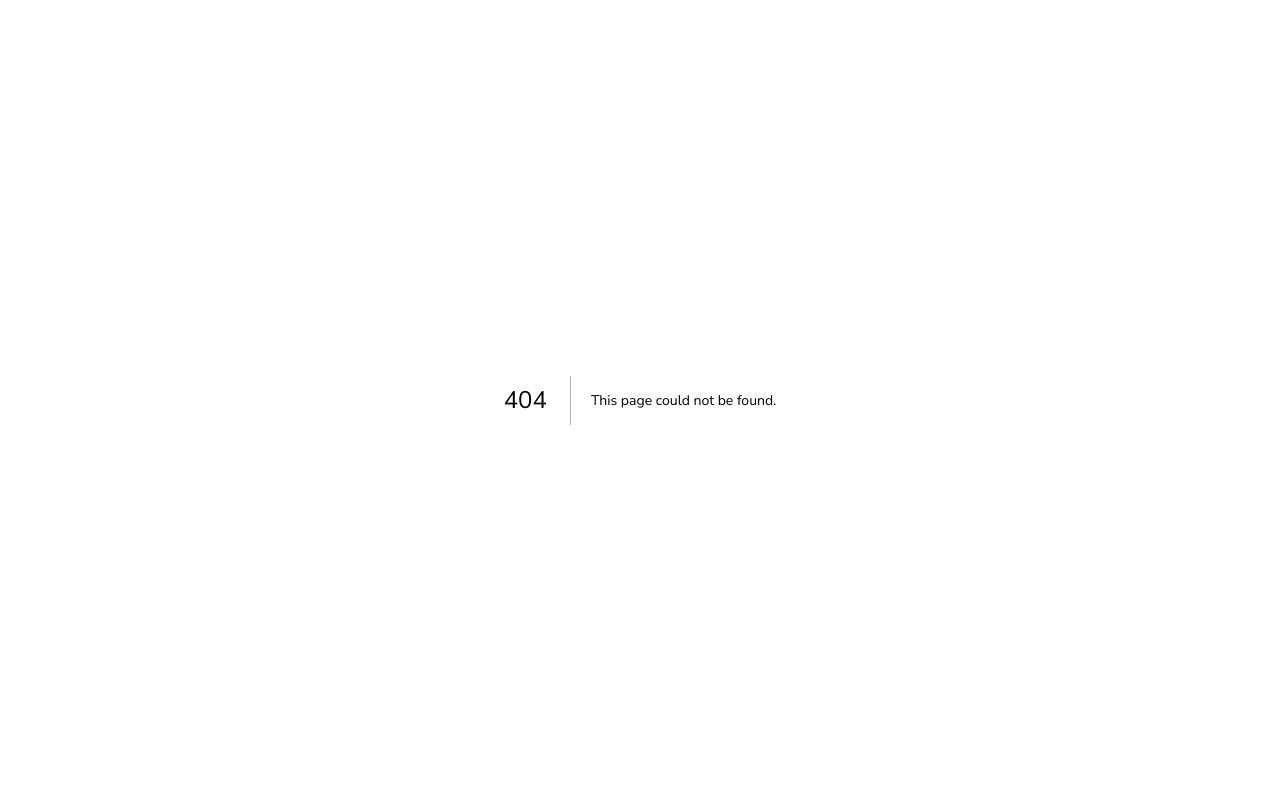
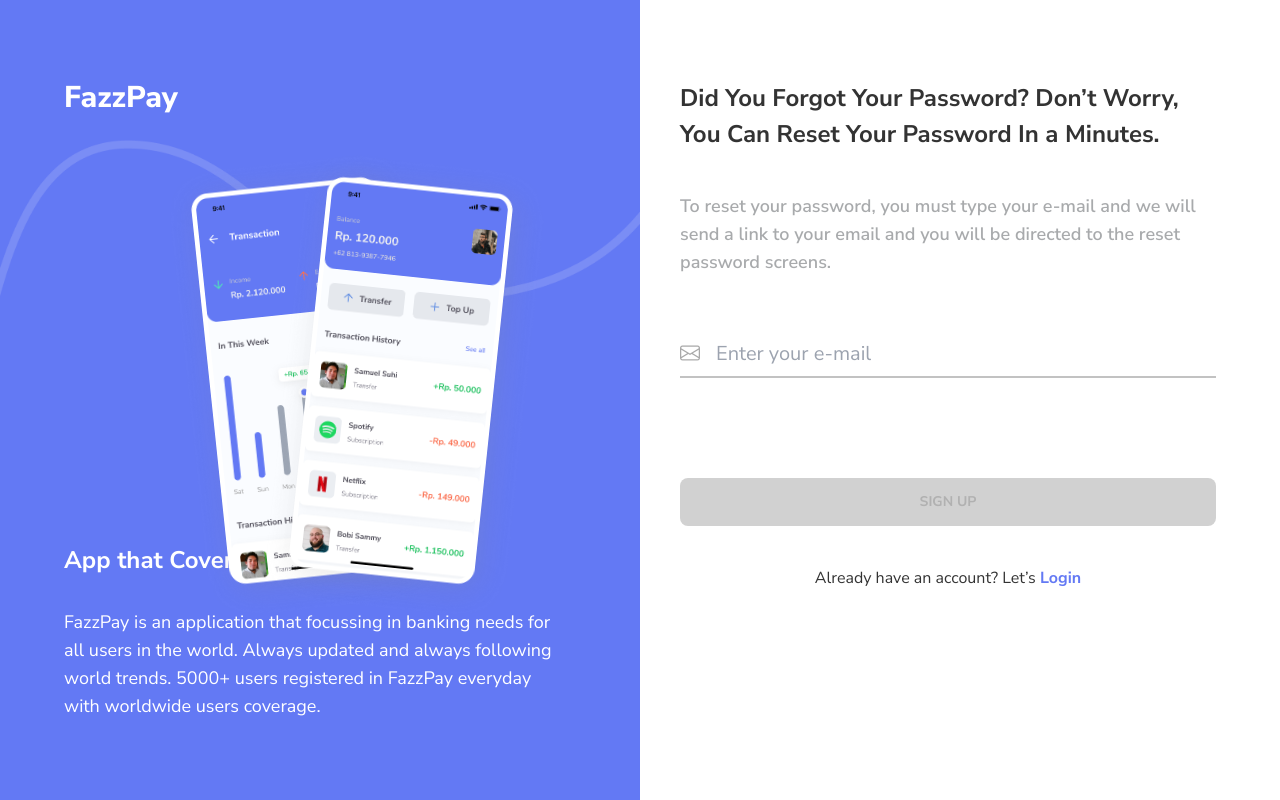
Before and after one commit to afif-buchori/fazzpay-next, a Next.js app: page /resetpassword in a window 1280 px wide. Before the commit this address had no page. Built offline with nearby package versions, Linux system fonts and the light colour scheme.

Commit message:
slicing forgot

```diff
--- /dev/null
+++ b/src/pages/resetpassword/[otp].jsx
@@ -0,0 +1,109 @@
+import Layout from "@/components/Layout";
+import AuthSide from "@/components/AuthSide";
+import { useState } from "react";
+
+function ResetPassword() {
+  const [isLoading, setLoading] = useState(false);
+  const [isInvalid, setInvalid] = useState(false);
+  const [newPassword, setNewPassword] = useState("");
+  const [ConfirmPass, setConfirmPass] = useState("");
+
+  return (
+    <Layout title="Forgot Password">
+      <div className="w-full flex flex-col md:flex-row">
+        <AuthSide />
+        <section className="flex-1 w-full mb-14 md:mb-0">
+          <div className="flex flex-col px-4 md:px-0 md:pl-10 md:pr-10% py-5 md:py-20 w-full max-w-[720px]">
+            <h2 className="text-lg md:text-2xl font-bold md:leading-9 mb-4 md:mb-10">
+              Did You Forgot Your Password? Don’t Worry, You Can Reset Your
+              Password In a Minutes.
+            </h2>
+            <p className="text-sm md:text-lg font-semibold text-[#3a3d4270]">
+              To reset your password, you must type your e-mail and we will send
+              a link to your email and you will be directed to the reset
+              password screens.
+            </p>
+            <form action="" className="flex flex-col w-full text-xl">
+              <label htmlFor="password" className="label-input mt-7 md:mt-14">
+                {" "}
+                {showPass ? (
+                  <i
+                    onClick={() => setShowPass(false)}
+                    className="bi bi-eye text-grey hover:text-prime cursor-pointer ml-auto"
+                  ></i>
+                ) : (
+                  <i
+                    onClick={() => setShowPass(true)}
+                    className="bi bi-eye-slash text-grey hover:text-prime cursor-pointer"
+                  ></i>
+                )}
+                <input
+                  type={showPass ? "text" : "password"}
+                  id="password"
+                  name="password"
+                  value={newPassword}
+                  onChange={(event) => setNewPassword(event.target.value)}
+                  placeholder="Enter your password"
+                  className="w-full"
+                />
+                <i className="icon-input bi bi-lock text-grey"></i>
+              </label>
+              <label htmlFor="password" className="label-input mt-7 md:mt-14">
+                {" "}
+                {showPass ? (
+                  <i
+                    onClick={() => setShowPass(false)}
+                    className="bi bi-eye text-grey hover:text-prime cursor-pointer ml-auto"
+                  ></i>
+                ) : (
+                  <i
+                    onClick={() => setShowPass(true)}
+                    className="bi bi-eye-slash text-grey hover:text-prime cursor-pointer"
+                  ></i>
+                )}
+                <input
+                  type={showPass ? "text" : "password"}
+                  id="password"
+                  name="password"
+                  value={ConfirmPass}
+                  onChange={(event) => setConfirmPass(event.target.value)}
+                  placeholder="Enter your password"
+                  className="w-full"
+                />
+                <i className="icon-input bi bi-lock text-grey"></i>
+              </label>
+
+              <p className="w-full text-center h-5 my-5 text-secondary font-semibold">
+                {isInvalid && msgFetch}
+              </p>
+              {isLoading ? (
+                <button className="btn loading bg-prime border-none text-white my-10">
+                  Loading...
+                </button>
+              ) : (
+                <button
+                  // onClick={handleSignup}
+                  disabled={isInvalid || formEmail === ""}
+                  className="btn-prime my-10"
+                >
+                  Sign Up
+                </button>
+              )}
+            </form>
+            <p className="text-center">
+              Already have an account? Let’s{" "}
+              <span
+                // onClick={() => router.push("/login")}
+                className="text-prime font-bold cursor-pointer"
+              >
+                Login
+              </span>
+            </p>
+          </div>
+        </section>
+      </div>
+    </Layout>
+  );
+}
+
+export default ResetPassword;
--- /dev/null
+++ b/src/pages/resetpassword/index.jsx
@@ -0,0 +1,81 @@
+import Layout from "@/components/Layout";
+import AuthSide from "@/components/AuthSide";
+import { useState } from "react";
+
+function ForgotPassword() {
+  const [isLoading, setLoading] = useState(false);
+  const [isInvalid, setInvalid] = useState(false);
+  const [formEmail, setFormEmail] = useState("");
+
+  return (
+    <Layout title="Forgot Password">
+      <div className="w-full flex flex-col md:flex-row">
+        <AuthSide />
+        <section className="flex-1 w-full mb-14 md:mb-0">
+          <div className="flex flex-col px-4 md:px-0 md:pl-10 md:pr-10% py-5 md:py-20 w-full max-w-[720px]">
+            <h2 className="text-lg md:text-2xl font-bold md:leading-9 mb-4 md:mb-10">
+              Did You Forgot Your Password? Don’t Worry, You Can Reset Your
+              Password In a Minutes.
+            </h2>
+            <p className="text-sm md:text-lg font-semibold text-[#3a3d4270]">
+              To reset your password, you must type your e-mail and we will send
+              a link to your email and you will be directed to the reset
+              password screens.
+            </p>
+            <form action="" className="flex flex-col w-full text-xl">
+              <label
+                htmlFor="email"
+                className={`label-input ${
+                  isInvalid && "border-secondary"
+                } mt-7 md:mt-14`}
+              >
+                <input
+                  type="text"
+                  id="email"
+                  name="email"
+                  value={formEmail}
+                  onChange={(event) => setFormEmail(event.target.value)}
+                  placeholder="Enter your e-mail"
+                  className="w-full"
+                />
+                <i
+                  className={`icon-input bi bi-envelope ${
+                    isInvalid ? "text-secondary" : "text-grey"
+                  }`}
+                ></i>
+              </label>
+
+              <p className="w-full text-center h-5 my-5 text-secondary font-semibold">
+                {isInvalid && msgFetch}
+              </p>
+              {isLoading ? (
+                <button className="btn loading bg-prime border-none text-white my-10">
+                  Loading...
+                </button>
+              ) : (
+                <button
+                  // onClick={handleSignup}
+                  disabled={isInvalid || formEmail === ""}
+                  className="btn-prime my-10"
+                >
+                  Sign Up
+                </button>
+              )}
+            </form>
+            <p className="text-center">
+              Already have an account? Let’s{" "}
+              <span
+                // onClick={() => router.push("/login")}
+                className="text-prime font-bold cursor-pointer"
+              >
+                Login
+              </span>
+            </p>
+          </div>
+        </section>
+      </div>
+    </Layout>
+  );
+}
+
+export default ForgotPassword;
```
